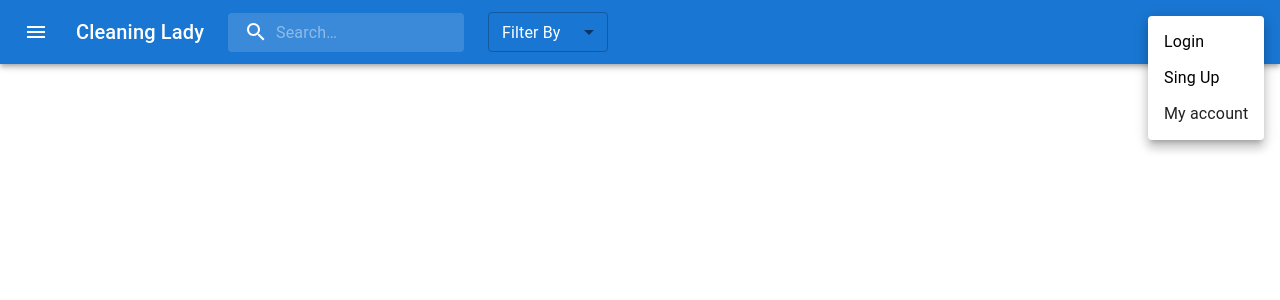
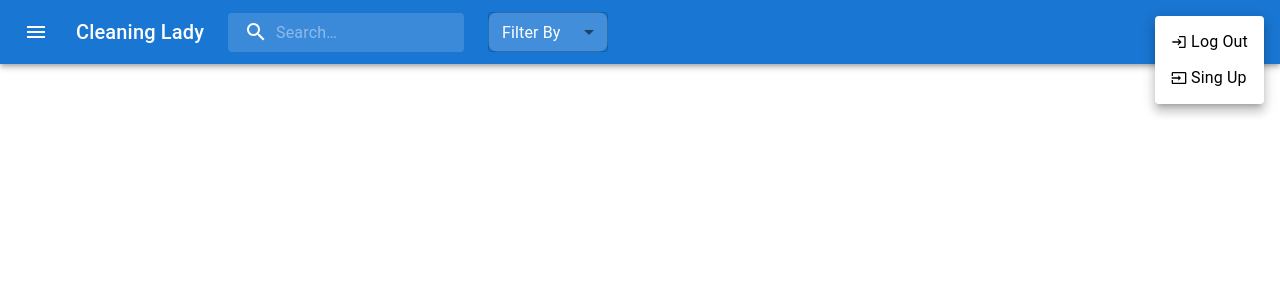
Before and after one commit to MF-164/Housekeeping-Management-System, a React (Create React App) app: page / in a window 1280 px wide. Both pictures are taken after a click on the button 1244 px from the left and 32 px from the top of the page. Shown: the top 300 px of the page. Built offline with nearby package versions, Linux system fonts and the light colour scheme.

Commit message:
add things to navbar

```diff
--- a/src/App.js
+++ b/src/App.js
@@ -4,7 +4,7 @@ import './App.css';
 import  Login  from './components/Login/Login';
 import SignUp from './components/SingUp/SignUp'
 import Home from './components/Home/Home'
-import Navbar from './components/Home/Navbar';
+import Navbar from './components/Navbar/Navbar';
 
 function App() {
   return (
--- a/src/components/Home/Navbar.jsx
+++ b/src/components/Navbar/Navbar.jsx
@@ -16,6 +16,9 @@ import MoreIcon from '@mui/icons-material/MoreVert';
 import InputLabel from '@mui/material/InputLabel';
 import FormControl from '@mui/material/FormControl';
 import Select from '@mui/material/Select';
+import LoginIcon from '@mui/icons-material/Login';
+import InputIcon from '@mui/icons-material/Input';
+import PersonIcon from '@mui/icons-material/Person';
 
 const Search = styled('div')(({ theme }) => ({
     position: 'relative',
@@ -56,6 +59,17 @@ const StyledInputBase = styled(InputBase)(({ theme }) => ({
         },
     },
 }));
+
+const StyledSelect = {
+    m: 1,
+     minWidth: 120,
+     backgroundColor:'rgba(255, 255, 255, 0.176)',
+     borderRadius:'10px',
+     border:'solid none',
+     '&:hover': {
+        backgroundColor: 'rgba(255, 255, 255, 0.286)',
+    },
+    }
 
 const Navbar = (props) => {
     const [anchorEl, setAnchorEl] = React.useState(null);
@@ -100,15 +114,16 @@ const Navbar = (props) => {
         >
             <Link to='/Login' className='connect'>
                 <MenuItem onClick={handleMenuClose}>
-                    Login
+                    <LoginIcon sx={{fontSize:'medium'}}/>
+                    &nbsp;Log Out
                 </MenuItem>
             </Link>
             <Link to='/SignUp' className='connect'>
                 <MenuItem onClick={handleMenuClose}>
-                    Sing Up
+                    <InputIcon sx={{fontSize:'medium'}}/>
+                    &nbsp;Sing Up
                 </MenuItem>
             </Link>
-            <MenuItem onClick={handleMenuClose}>My account</MenuItem>
         </Menu>
     );
 
@@ -139,7 +154,9 @@ const Navbar = (props) => {
                 >
                     <AccountCircle />
                 </IconButton>
-                <p>My account</p>
+                <p>
+                    My account
+                </p>
             </MenuItem>
         </Menu>
     );
@@ -150,14 +167,6 @@ const Navbar = (props) => {
         setFilter(event.target.value);
     };
 
-    const ladies = [
-        { name: 'aaa' },
-        { name: 'aaa' },
-        { name: 'aaa' },
-        { name: 'aaa' },
-        { name: 'aaa' },
-        { name: 'aaa' }
-    ]
     return (
         <Box sx={{ flexGrow: 1 }}>
             <AppBar position="static">
@@ -188,7 +197,7 @@ const Navbar = (props) => {
                             inputProps={{ 'aria-label': 'search' }}
                         />
                     </Search>
-                    <FormControl sx={{ m: 1, minWidth: 120}} size="small">
+                    <FormControl sx={StyledSelect} size="small">
                         <InputLabel id="demo-select-small-label" sx={{color:"white"}}>Filter By</InputLabel>
                             <Select
                                 labelId="demo-select-small-label"
```
